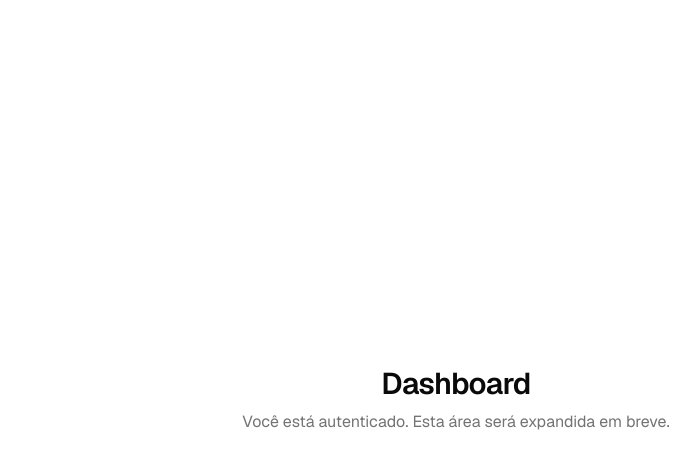
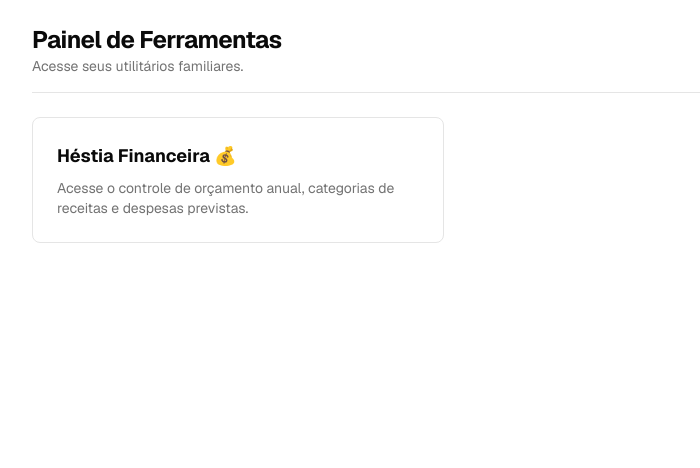
Before and after one commit to jproberto/Hestia, a Next.js app: page /dashboard in a window 1280 px wide. Shown: the top 468 px of the page, without its empty margins (184-884 px from the left). Built offline with nearby package versions, Linux system fonts and the light colour scheme.

Commit message:
feat: integra atalho no dashboard e bump de versao para v0.2.0

```diff
--- a/app/dashboard/page.tsx
+++ b/app/dashboard/page.tsx
@@ -1,11 +1,24 @@
+import Link from "next/link";
+
 export default function DashboardPage() {
   return (
-    <div className="flex min-h-full flex-1 flex-col items-center justify-center px-4">
-      <div className="flex flex-col gap-2 text-center">
-        <h1 className="text-3xl font-semibold tracking-tight">Dashboard</h1>
-        <p className="text-muted-foreground">
-          Você está autenticado. Esta área será expandida em breve.
-        </p>
+    <div className="mx-auto flex w-full max-w-4xl flex-col gap-6 p-6">
+      <div className="border-b pb-4">
+        <h1 className="text-2xl font-bold tracking-tight">Painel de Ferramentas</h1>
+        <p className="text-sm text-muted-foreground">Acesse seus utilitários familiares.</p>
+      </div>
+      <div className="grid grid-cols-2 gap-6">
+        <Link
+          href="/finance/budget"
+          className="group flex flex-col gap-2 rounded-lg border p-6 hover:bg-muted/40 transition-colors"
+        >
+          <h2 className="text-lg font-bold group-hover:text-primary transition-colors">
+            Héstia Financeira 💰
+          </h2>
+          <p className="text-sm text-muted-foreground">
+            Acesse o controle de orçamento anual, categorias de receitas e despesas previstas.
+          </p>
+        </Link>
       </div>
     </div>
   );
--- a/package.json
+++ b/package.json
@@ -1,6 +1,6 @@
 {
   "name": "hestia",
-  "version": "0.1.0",
+  "version": "0.2.0",
   "private": true,
   "scripts": {
     "dev": "next dev",
```
